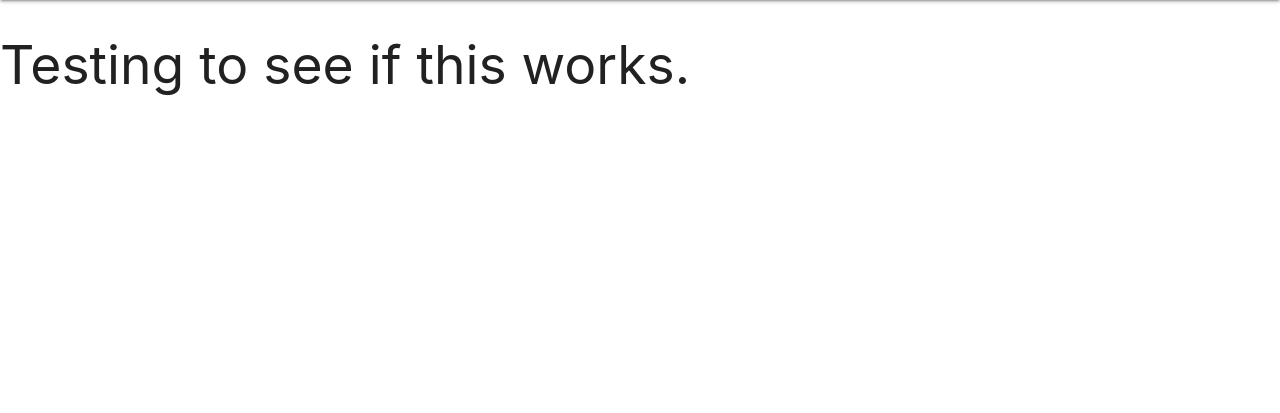
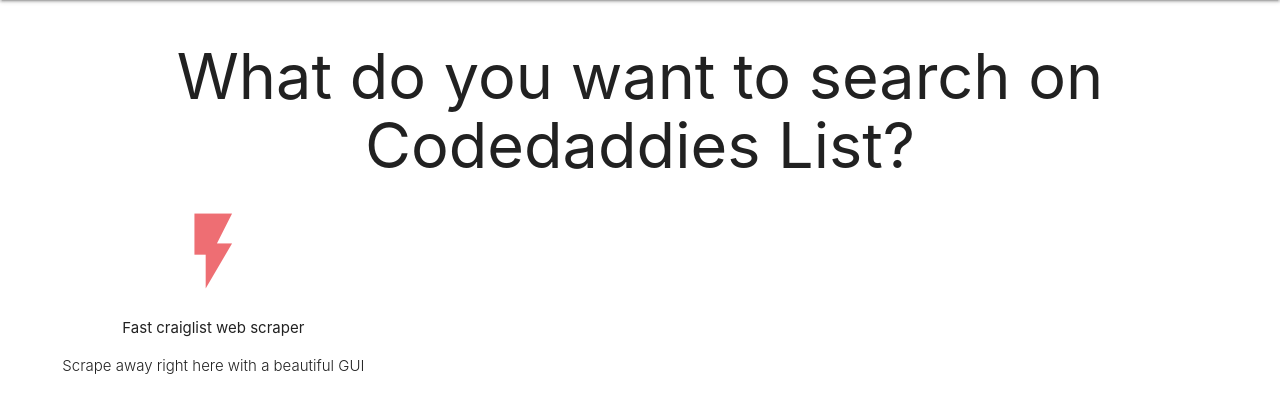
Before and after one commit to omgitsfaraaz/codedaddies_list, a Django app: page / in a window 1280 px wide. Shown: the part 64-477 px from the top of the page. Run offline with Django 3.2, Linux system fonts and the light colour scheme.

Commit message:
added icon

```diff
--- a/codedaddies_list/templates/base.html
+++ b/codedaddies_list/templates/base.html
@@ -7,7 +7,7 @@
 	<meta name="viewport" content="width=device-width, initial-scale=1.0">
 	<link rel="stylesheet" href="{% static "css/style.css" %}">
 	<link rel="stylesheet" href="https://cdnjs.cloudflare.com/ajax/libs/materialize/1.0.0/css/materialize.min.css">
-	<link href="https://fonts.googleapis.com/css2?family=Open+Sans:ital,wght@1,400;1,600&display=swap" rel="stylesheet">
+	<link href="https://fonts.googleapis.com/icon?family=Material+Icons" rel="stylesheet">
 	<title>Codedaddies list</title>
 </head>
 <body>
@@ -19,7 +19,16 @@
 	      </ul>
 	    </div>
 	</nav>
-	<h2>Testing to see if this works.</h2>
+	<h1 style="text-align: center;">What do you want to search on Codedaddies List?</h1>
+	<div class="row">
+		<div class="col s4">
+			<div class="center">
+				<i class="large material-icons" style="color: #EE6E73">flash_on</i>
+				<p>Fast craiglist web scraper</p>
+				<p class="light center">Scrape away right here with a beautiful GUI</p>
+			</div>
+		</div>
+	</div>
 
 </body>
 </html>
```
Lines whose indentation alone changed are shown as unchanged.
